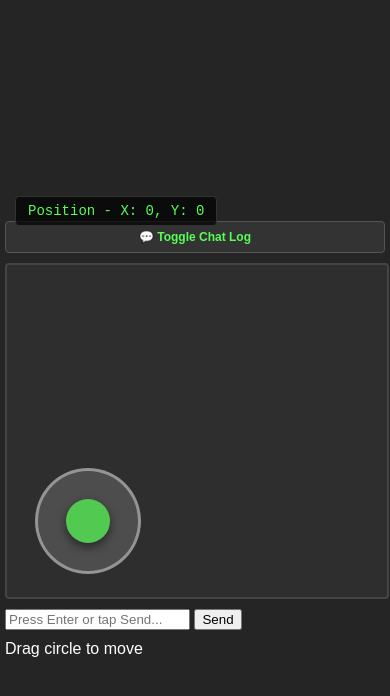
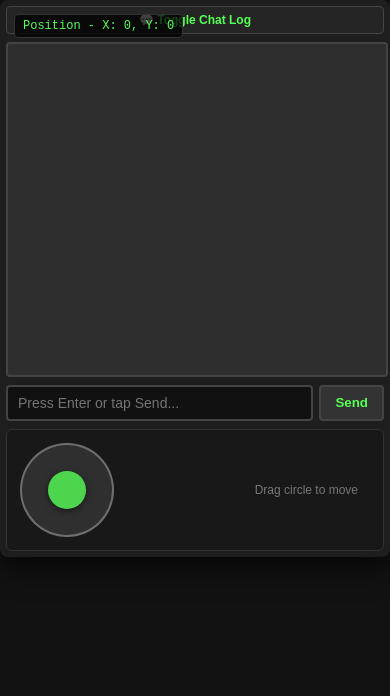
Before and after one commit to ronsanimations/GlydesParadise, a website: page public/index.html in a window 390 px wide. Both pictures are taken after a click on the button "Enter Glyde's Paradise". Drawn offline with nearby package versions, Linux system fonts and the light colour scheme.

Commit message:
Update style.css

```diff
--- a/public/style.css
+++ b/public/style.css
@@ -1,19 +1,20 @@
 body {
     margin: 0;
     padding: 0;
-    background-color: #1a1a1a;
+    background-color: #121212;
     display: flex;
     justify-content: center;
     align-items: center;
-    height: 100vh;
+    min-height: 100vh;
     font-family: sans-serif;
-    overflow: hidden;
     color: #fff;
-    touch-action: none; /* Stops the browser from bouncing or scrolling when dragging fingers */
+    touch-action: manipulation;
 }
 
 #customizer-screen {
-    position: absolute;
+    position: fixed;
+    top: 0;
+    left: 0;
     width: 100vw;
     height: 100vh;
     background-color: #111;
@@ -25,70 +26,228 @@ body {
 
 #customizer-box {
     background-color: #252525;
-    padding: 25px;
+    padding: 20px;
     border-radius: 8px;
     border: 2px solid #444;
     display: flex;
     flex-direction: column;
-    gap: 15px;
+    gap: 12px;
     box-shadow: 0 10px 30px rgba(0,0,0,0.7);
     width: 520px;
     box-sizing: border-box;
 }
 
 .customizer-split-layout { display: flex; gap: 20px; }
-.customizer-left { flex: 1; display: flex; flex-direction: column; gap: 15px; }
+.customizer-left { flex: 1; display: flex; flex-direction: column; gap: 12px; }
 .customizer-right {
-    flex: 1; background: #1a1a1a; padding: 15px; border-radius: 6px;
+    flex: 1; background: #1a1a1a; padding: 12px; border-radius: 6px;
     border: 1px solid #333; display: flex; flex-direction: column; align-items: center; gap: 10px;
 }
 
-#customizer-box h2 { margin: 0; text-align: center; font-size: 22px; border-bottom: 2px solid #333; padding-bottom: 8px; }
+#customizer-box h2 { margin: 0; text-align: center; font-size: 20px; border-bottom: 2px solid #333; padding-bottom: 6px; }
 .input-group { display: flex; flex-direction: column; gap: 5px; }
-.input-group input, #paintLayerSelect { padding: 10px; background: #111; border: 2px solid #444; border-radius: 4px; color: #fff; font-size: 16px; width: 100%; box-sizing: border-box; }
+.input-group input, #paintLayerSelect { padding: 8px; background: #111; border: 2px solid #444; border-radius: 4px; color: #fff; font-size: 15px; width: 100%; box-sizing: border-box; }
 .control-row { display: flex; justify-content: space-between; align-items: center; font-size: 14px; }
 
-.selector-arrows { display: flex; align-items: center; gap: 12px; background-color: #111; border: 1px solid #444; border-radius: 4px; padding: 4px; }
+.selector-arrows { display: flex; align-items: center; gap: 10px; background-color: #111; border: 1px solid #444; border-radius: 4px; padding: 3px; }
 .selector-arrows button { background: none; border: none; color: #55ff55; font-size: 16px; cursor: pointer; padding: 2px 8px; }
 .selector-arrows span { font-family: monospace; font-weight: bold; font-size: 16px; width: 20px; text-align: center; }
 
 #paintCanvas { background-color: #222; border: 2px solid #55ff55; cursor: crosshair; image-rendering: pixelated; }
 .paint-btn-row { display: flex; gap: 10px; width: 100%; align-items: center; }
-.paint-btn-row input[type="color"] { width: 50px; height: 32px; border: none; cursor: pointer; background: none; }
+.paint-btn-row input[type="color"] { width: 44px; height: 30px; border: none; cursor: pointer; background: none; }
 #clearPaintBtn, #joinGameBtn { background-color: #55ff55; color: #000; border: none; padding: 10px; font-weight: bold; border-radius: 4px; cursor: pointer; }
 #clearPaintBtn { background-color: #ff5555; flex-grow: 1; }
 
-#ui-wrapper { display: flex; gap: 20px; background-color: #252525; padding: 15px; border-radius: 8px; box-shadow: 0 10px 30px rgba(0,0,0,0.7); }
-#game-container { position: relative; display: flex; flex-direction: column; gap: 10px; }
-#gameCanvas { background-color: #2e2e2e; border: 2px solid #444; border-radius: 4px; max-width: 100%; height: auto; }
-#debug-coords { position: absolute; top: 10px; left: 10px; background-color: rgba(0, 0, 0, 0.7); color: #55ff55; padding: 6px 12px; border-radius: 4px; font-family: monospace; font-size: 14px; pointer-events: none; z-index: 10; border: 1px solid #333; }
+#ui-wrapper {
+    display: flex;
+    gap: 15px;
+    background-color: #1e1e1e;
+    padding: 12px;
+    border-radius: 8px;
+    box-shadow: 0 10px 30px rgba(0,0,0,0.7);
+}
 
-#mobileChatToggleBtn { display: none; } /* Hidden on desktops */
+#game-container {
+    position: relative;
+    display: flex;
+    flex-direction: column;
+    gap: 8px;
+}
 
-#chat-bar input { width: 100%; box-sizing: border-box; padding: 10px; background-color: #111; border: 2px solid #444; border-radius: 4px; color: #fff; font-size: 16px; outline: none; }
-#chat-log-box { width: 250px; display: flex; flex-direction: column; background-color: #111; border: 2px solid #444; border-radius: 4px; padding: 10px; box-sizing: border-box; }
-#chatLog { flex-grow: 1; overflow-y: auto; font-size: 14px; line-height: 1.4; display: flex; flex-direction: column; gap: 6px; height: 540px; }
-.chat-msg { word-break: break-all; }
+#gameCanvas {
+    background-color: #2e2e2e;
+    border: 2px solid #444;
+    border-radius: 4px;
+    max-width: 100%;
+    height: auto;
+}
 
-/* Virtual Touch Joystick Overlay Styles */
-#joystick-zone { position: absolute; bottom: 80px; left: 30px; width: 110px; height: 110px; z-index: 50; display: none; }
-#joystick-base { width: 100px; height: 100px; background-color: rgba(255, 255, 255, 0.15); border: 3px solid rgba(255, 255, 255, 0.4); border-radius: 50%; display: flex; justify-content: center; align-items: center; }
-#joystick-stick { width: 44px; height: 44px; background-color: rgba(85, 255, 85, 0.7); border-radius: 50%; box-shadow: 0 4px 10px rgba(0,0,0,0.5); }
+#debug-coords {
+    position: absolute;
+    top: 8px;
+    left: 8px;
+    background-color: rgba(0, 0, 0, 0.75);
+    color: #55ff55;
+    padding: 4px 8px;
+    border-radius: 4px;
+    font-family: monospace;
+    font-size: 12px;
+    pointer-events: none;
+    z-index: 10;
+    border: 1px solid #333;
+}
 
-/* MOBILE RESPONSIVE MEDIA QUERIES */
+#mobileChatToggleBtn { display: none; }
+
+/* Chat input bar */
+#chatForm {
+    display: flex;
+    gap: 6px;
+    width: 100%;
+}
+
+#chatInput {
+    flex: 1;
+    padding: 8px 10px;
+    background-color: #111;
+    border: 2px solid #444;
+    border-radius: 4px;
+    color: #fff;
+    font-size: 14px;
+    outline: none;
+}
+
+#chatInput:focus { border-color: #55ff55; }
+
+#chatSendBtn {
+    background-color: #333;
+    color: #55ff55;
+    border: 2px solid #444;
+    border-radius: 4px;
+    padding: 0 14px;
+    font-weight: bold;
+    cursor: pointer;
+}
+
+#chat-log-box {
+    width: 250px;
+    display: flex;
+    flex-direction: column;
+    background-color: #111;
+    border: 2px solid #444;
+    border-radius: 4px;
+    padding: 10px;
+    box-sizing: border-box;
+}
+
+#chat-log-box h3 { margin: 0 0 8px 0; font-size: 15px; border-bottom: 1px solid #333; padding-bottom: 4px; }
+#chatLog { flex-grow: 1; overflow-y: auto; font-size: 13px; line-height: 1.4; display: flex; flex-direction: column; gap: 6px; height: 600px; }
+.chat-msg { word-break: break-word; }
+
+/* Bottom Joystick Dock Bar */
+#mobile-controls-bar {
+    display: none;
+    background: #181818;
+    border: 1px solid #333;
+    border-radius: 6px;
+    padding: 10px;
+    justify-content: space-between;
+    align-items: center;
+}
+
+#joystick-zone {
+    width: 100px;
+    height: 100px;
+    display: flex;
+    align-items: center;
+    justify-content: center;
+}
+
+#joystick-base {
+    width: 90px;
+    height: 90px;
+    background-color: rgba(255, 255, 255, 0.1);
+    border: 2px solid rgba(255, 255, 255, 0.3);
+    border-radius: 50%;
+    display: flex;
+    justify-content: center;
+    align-items: center;
+    touch-action: none;
+}
+
+#joystick-stick {
+    width: 38px;
+    height: 38px;
+    background-color: rgba(85, 255, 85, 0.8);
+    border-radius: 50%;
+    box-shadow: 0 2px 6px rgba(0,0,0,0.5);
+    pointer-events: none;
+}
+
+#mobile-hint {
+    font-size: 12px;
+    color: #777;
+    margin-right: 15px;
+}
+
+/* Mobile Screen Layout Rules */
 @media (max-width: 850px) {
-    #ui-wrapper { flex-direction: column; width: 100vw; height: 100vh; padding: 5px; box-shadow: none; border-radius: 0; gap: 5px; justify-content: center; }
-    #customizer-box { width: 95vw; max-height: 90vh; overflow-y: auto; padding: 15px; gap: 10px; }
-    .customizer-split-layout { flex-direction: column; gap: 10px; }
+    body {
+        align-items: flex-start;
+        overflow-y: auto;
+    }
 
-    #gameCanvas { width: 100% !important; height: auto !important; }
+    #ui-wrapper {
+        flex-direction: column;
+        width: 100vw;
+        padding: 6px;
+        box-sizing: border-box;
+    }
 
-    #mobileChatToggleBtn { display: block; background: #333; color: #55ff55; border: 1px solid #555; padding: 8px; font-weight: bold; border-radius: 4px; font-size: 12px; text-align: center; cursor: pointer; margin-top: 35px; }
+    #customizer-box {
+        width: 94vw;
+        max-height: 92vh;
+        overflow-y: auto;
+        padding: 12px;
+    }
 
-    /* Hide chat box on mobile initially to keep the screen uncluttered */
-    #chat-log-box { position: absolute; right: 5px; top: 80px; width: 220px; height: 260px; z-index: 60; display: none; background-color: rgba(17, 17, 17, 0.95); box-shadow: 0 4px 15px rgba(0,0,0,0.8); }
-    #chatLog { height: 210px; }
+    .customizer-split-layout {
+        flex-direction: column;
+        gap: 10px;
+    }
 
-    /* Show virtual joystick on mobile devices */
-    #joystick-zone { display: block; }
+    #gameCanvas {
+        width: 100% !important;
+        height: auto !important;
+    }
+
+    #mobileChatToggleBtn {
+        display: block;
+        background: #252525;
+        color: #55ff55;
+        border: 1px solid #444;
+        padding: 6px;
+        font-weight: bold;
+        border-radius: 4px;
+        font-size: 12px;
+        cursor: pointer;
+    }
+
+    #chat-log-box {
+        position: fixed;
+        right: 8px;
+        top: 50px;
+        width: 260px;
+        height: 250px;
+        z-index: 80;
+        display: none;
+        background-color: rgba(17, 17, 17, 0.95);
+    }
+
+    #chatLog { height: 200px; }
+
+    #mobile-controls-bar {
+        display: flex;
+    }
 }
```
